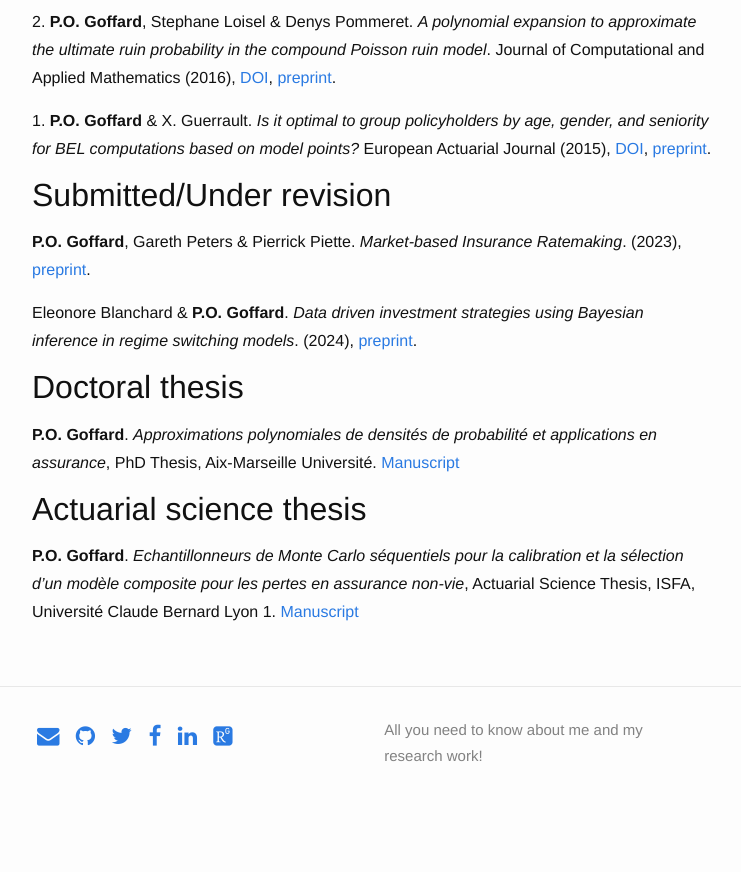
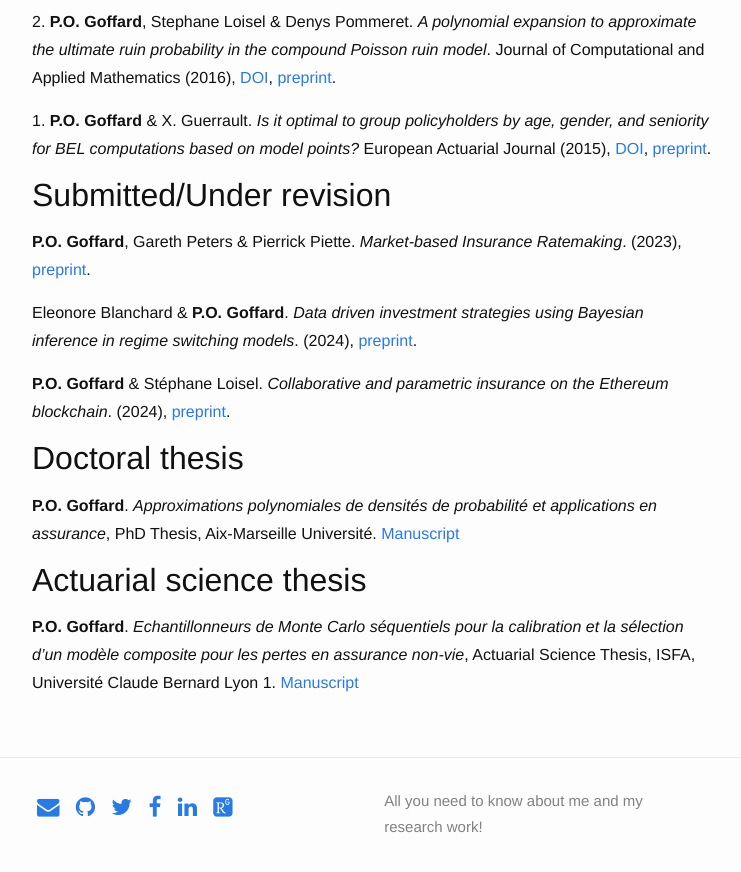
Before and after one commit to LaGauffre/LaGauffre.github.io, a Jekyll site: the page built from Publications.md, in a window 1280 px wide and 900 px high, scrolled down 1495 px. Shown: the top 872 px of the window, without its empty margins (268-1009 px from the left). Built offline with Jekyll 4.4.1, drawn with Linux system fonts in a browser that asks for light colours; nearby versions of some CDN libraries; some web fonts are replaced; before the commit the page ends 2324 px from its top, so only the background shows below that.

Commit message:
update publications

```diff
--- a/Publications.md
+++ b/Publications.md
@@ -55,6 +55,8 @@ bivariate aggregate claims amount probability distributions*. Methodology and Co
 Eleonore Blanchard & **P.O. Goffard**. *Data driven investment strategies using Bayesian
 inference in regime switching models*. (2024), [preprint](https://hal.science/hal-04608937).
 
+**P.O. Goffard** & Stéphane Loisel. *Collaborative and parametric insurance on the Ethereum blockchain*. (2024), [preprint](https://hal.science/hal-04817558).
+
 
 ## Doctoral thesis
 
```
